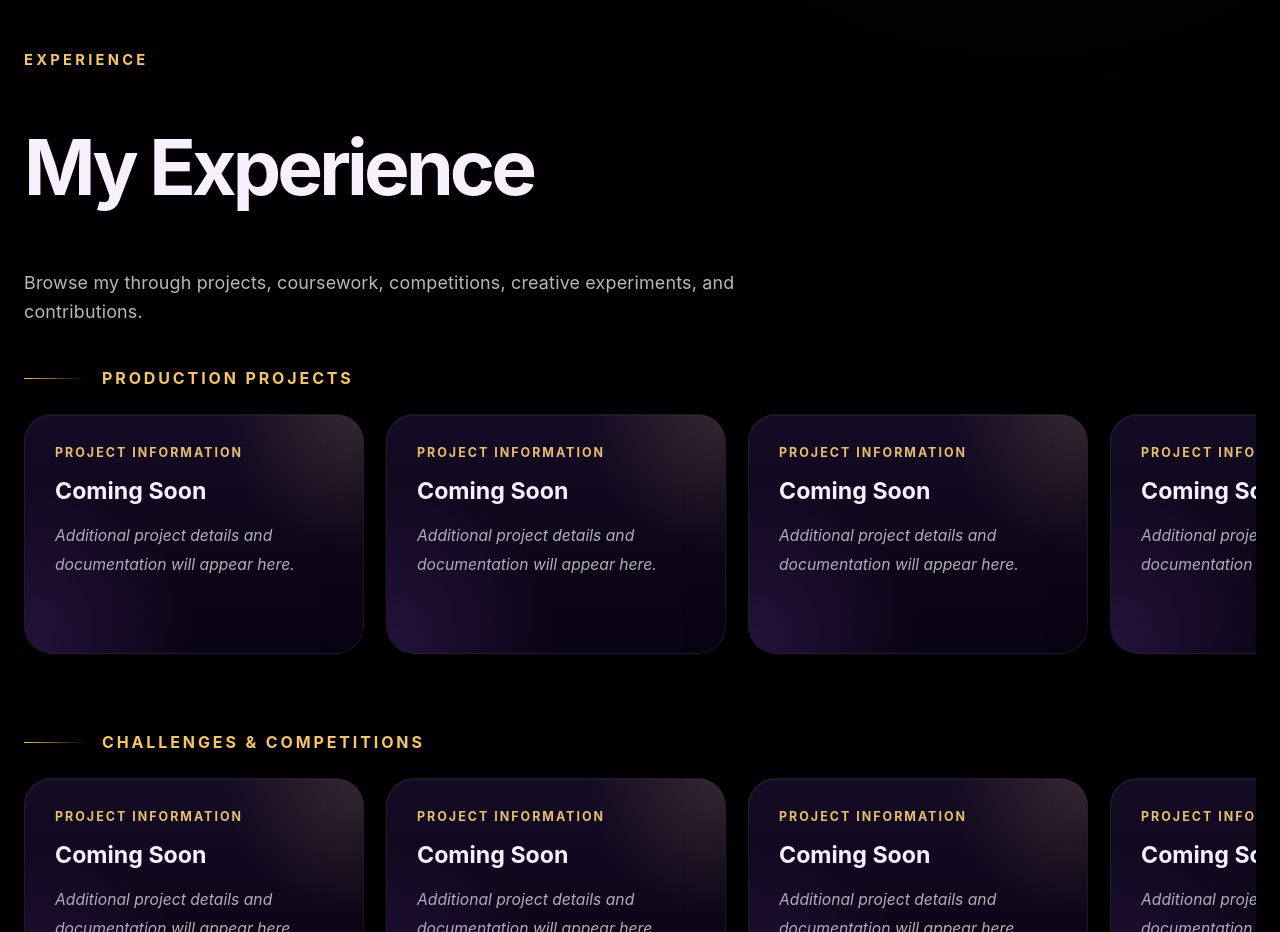
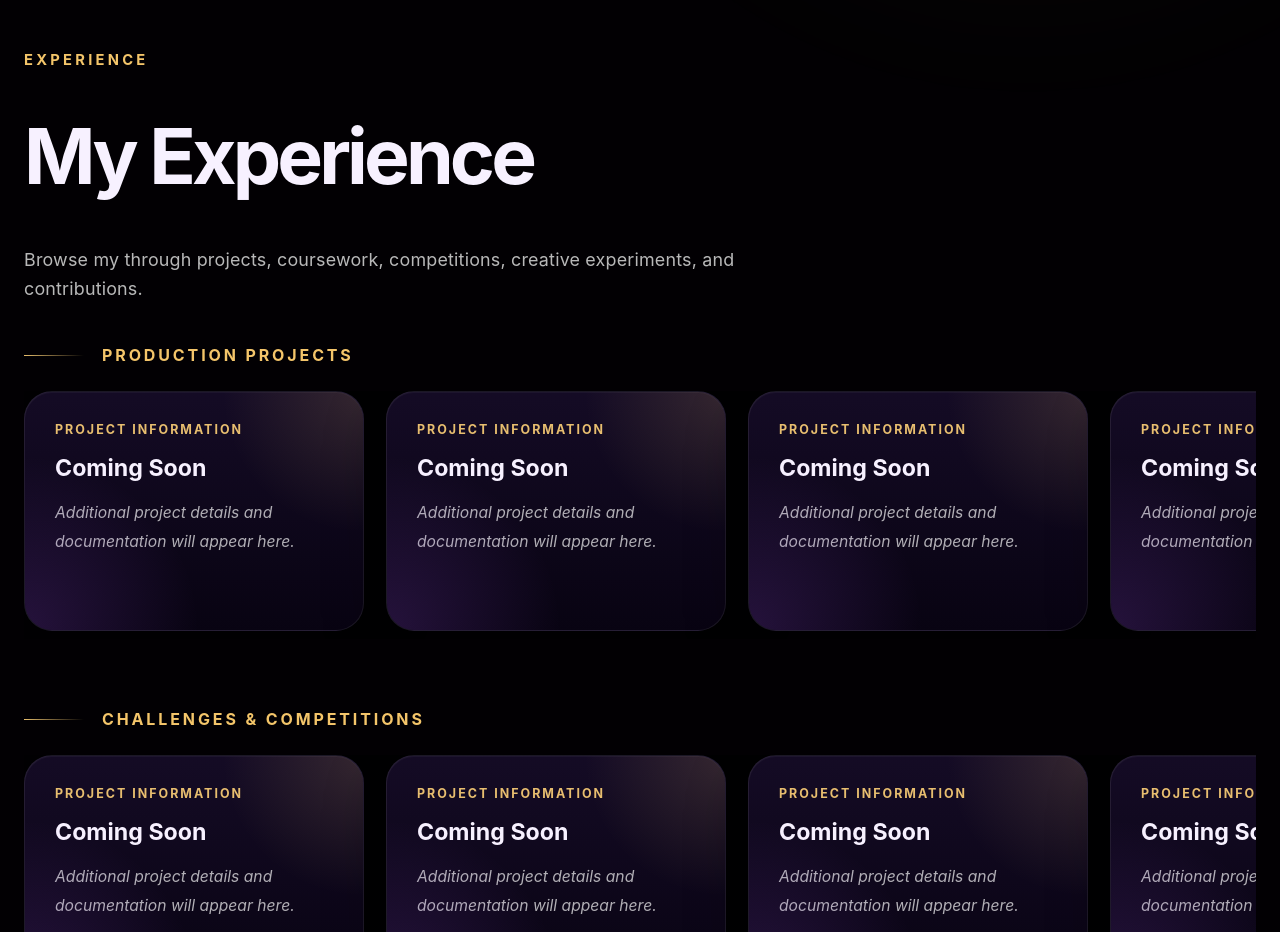
Before and after one commit to joeysarawin/Joeysarawin.github.io, a plain HTML site: page index.html in a window 1280 px wide. Shown: the part 804-1736 px from the top of the page. Drawn offline with Linux system fonts and the light colour scheme.

Commit message:
Update styles.css

```diff
--- a/styles.css
+++ b/styles.css
@@ -594,7 +594,7 @@ h1 {
   font-size:
     clamp(3rem, 6vw, 5rem);
 
-  line-height: 0.95;
+  line-height: 0.65;
 
   letter-spacing: -0.05em;
 }
```
